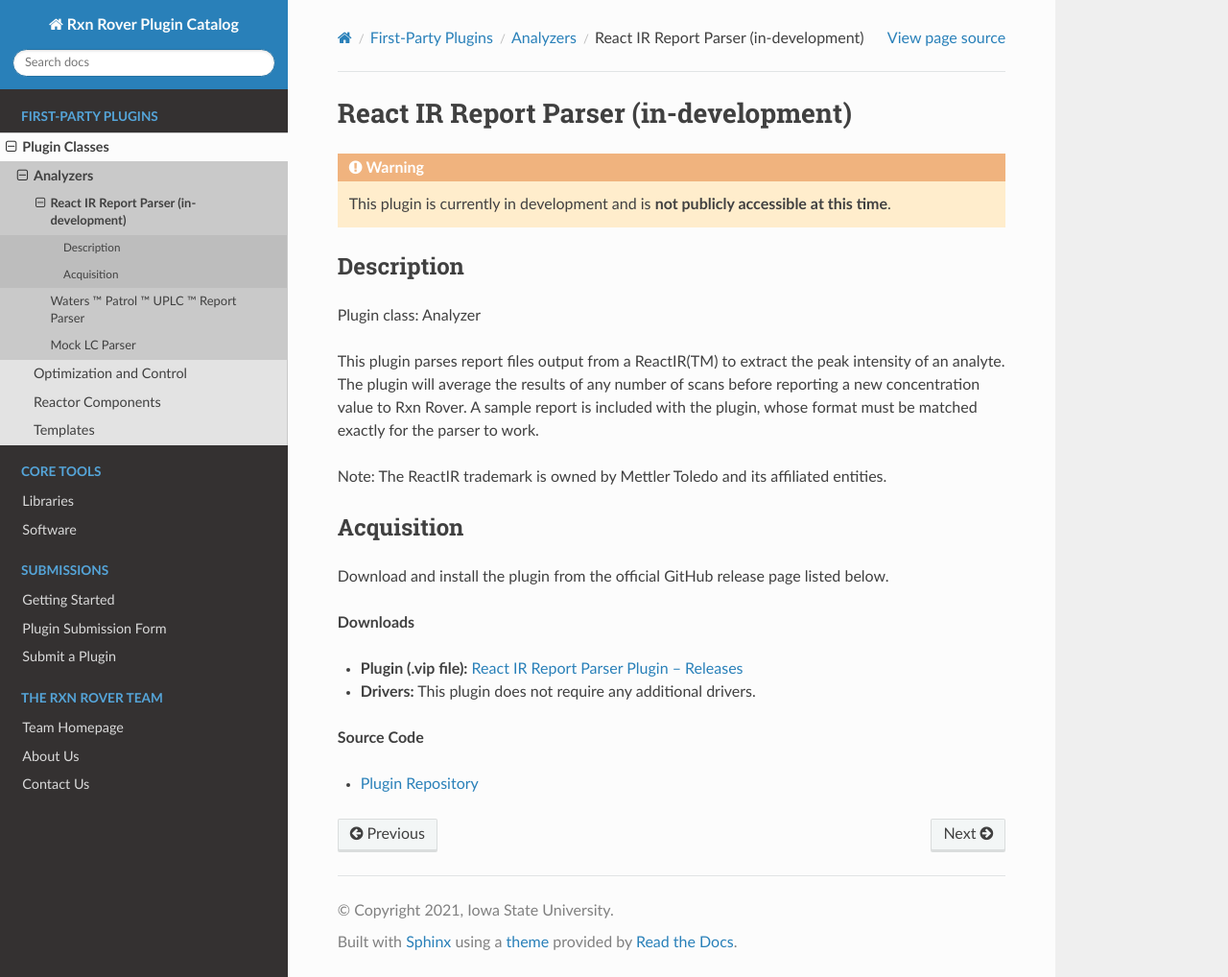
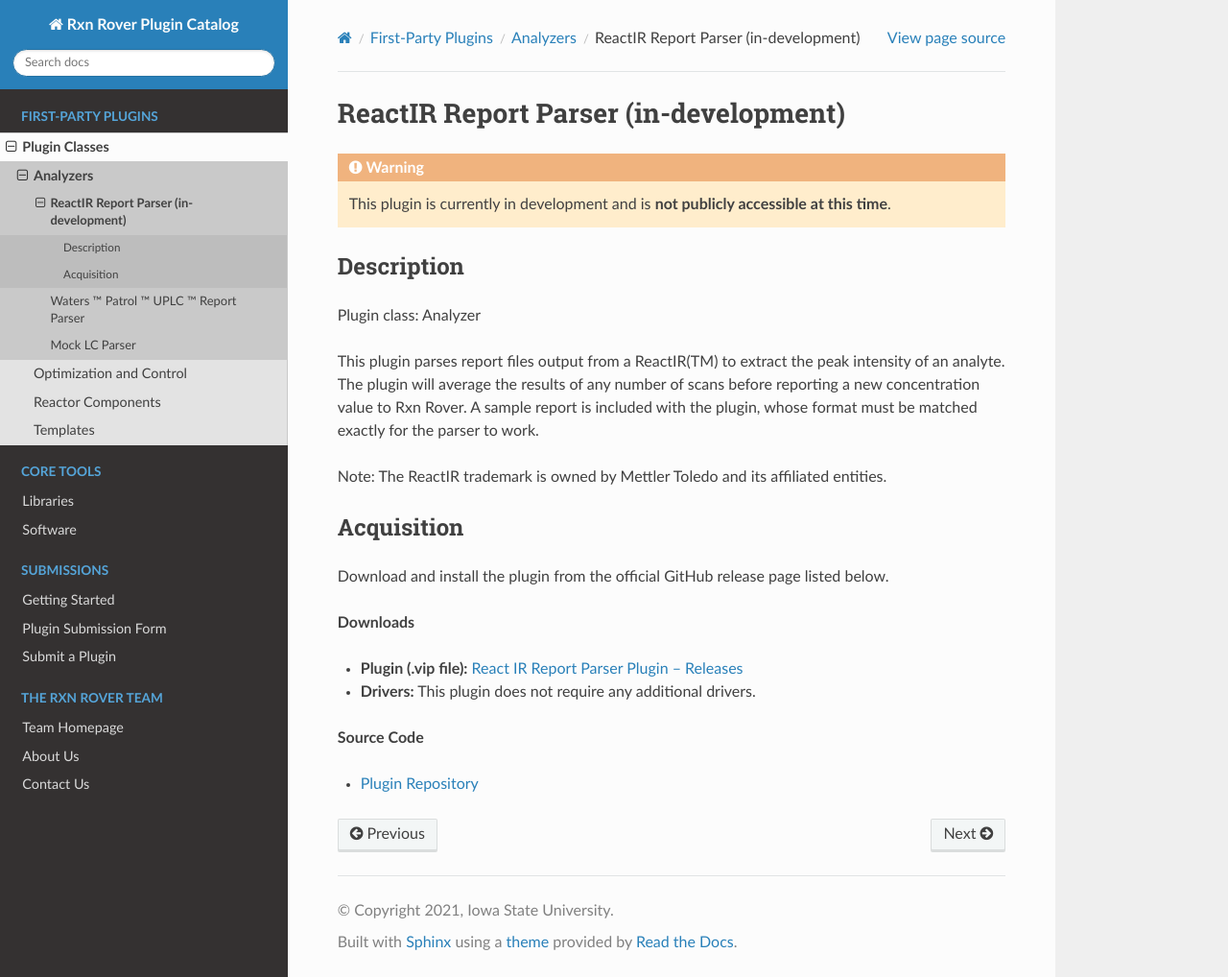
Before and after one commit to RxnRover/PluginCatalog, a Sphinx documentation site: the page built from source/first_party/analyzers/reactir_report_parser.rst, in a window 1280 px wide and 1018 px high. Shown: the whole window at 96% size. Built offline with Sphinx 7.4.7 and the Read the Docs theme 3.1.0, drawn with Linux system fonts in a browser that asks for light colours; pages that are not in the unit, such as notebooks, are missing from menus.

Commit message:
Update source/first_party/analyzers/reactir_report_parser.rst
Co-authored-by: Zachery Crandall <15938371+zachcran@users.noreply.github.com>

```diff
--- a/source/first_party/analyzers/reactir_report_parser.rst
+++ b/source/first_party/analyzers/reactir_report_parser.rst
@@ -1,5 +1,5 @@
-React IR Report Parser (in-development)
-=======================================
+ReactIR Report Parser (in-development)
+======================================
 
 .. warning::
 
```
